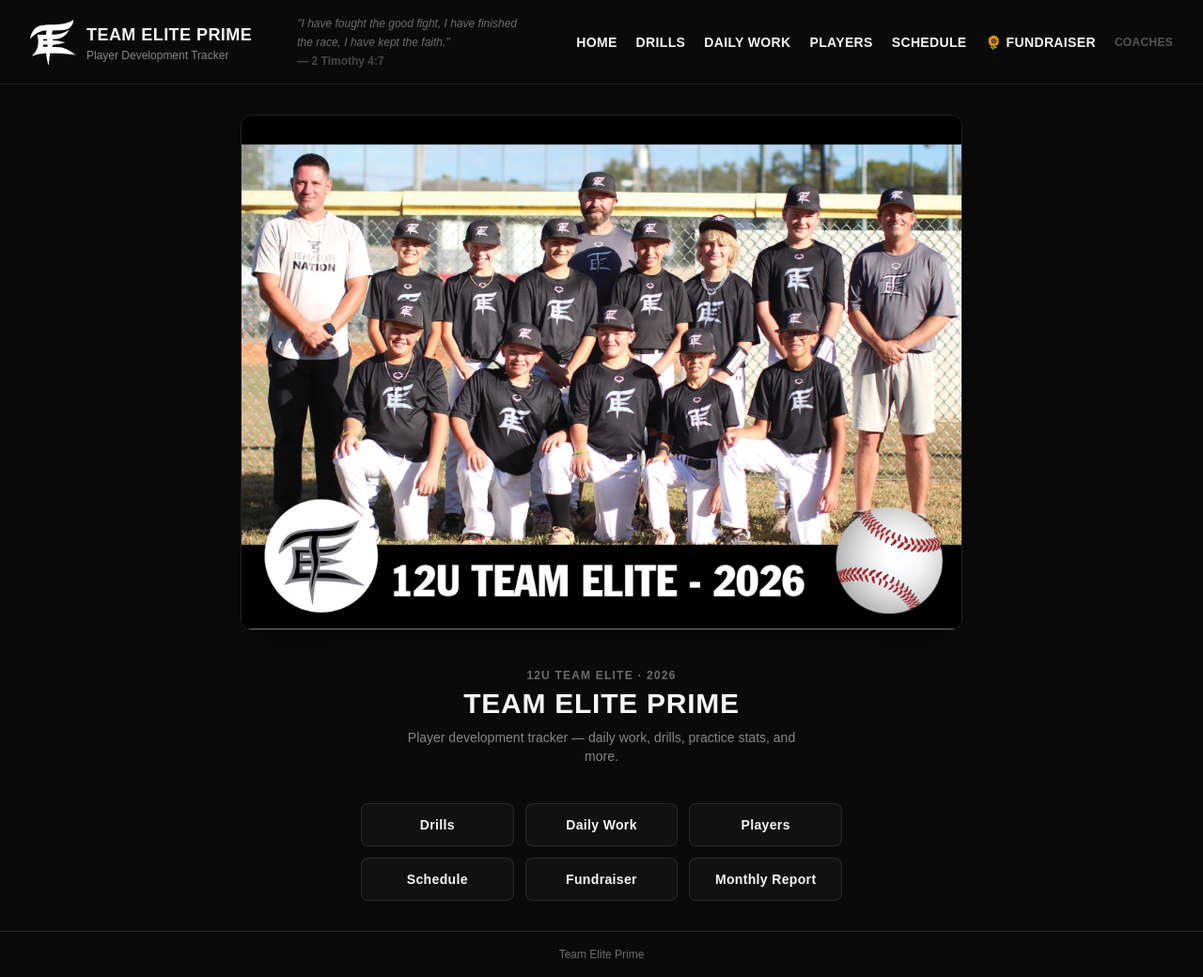
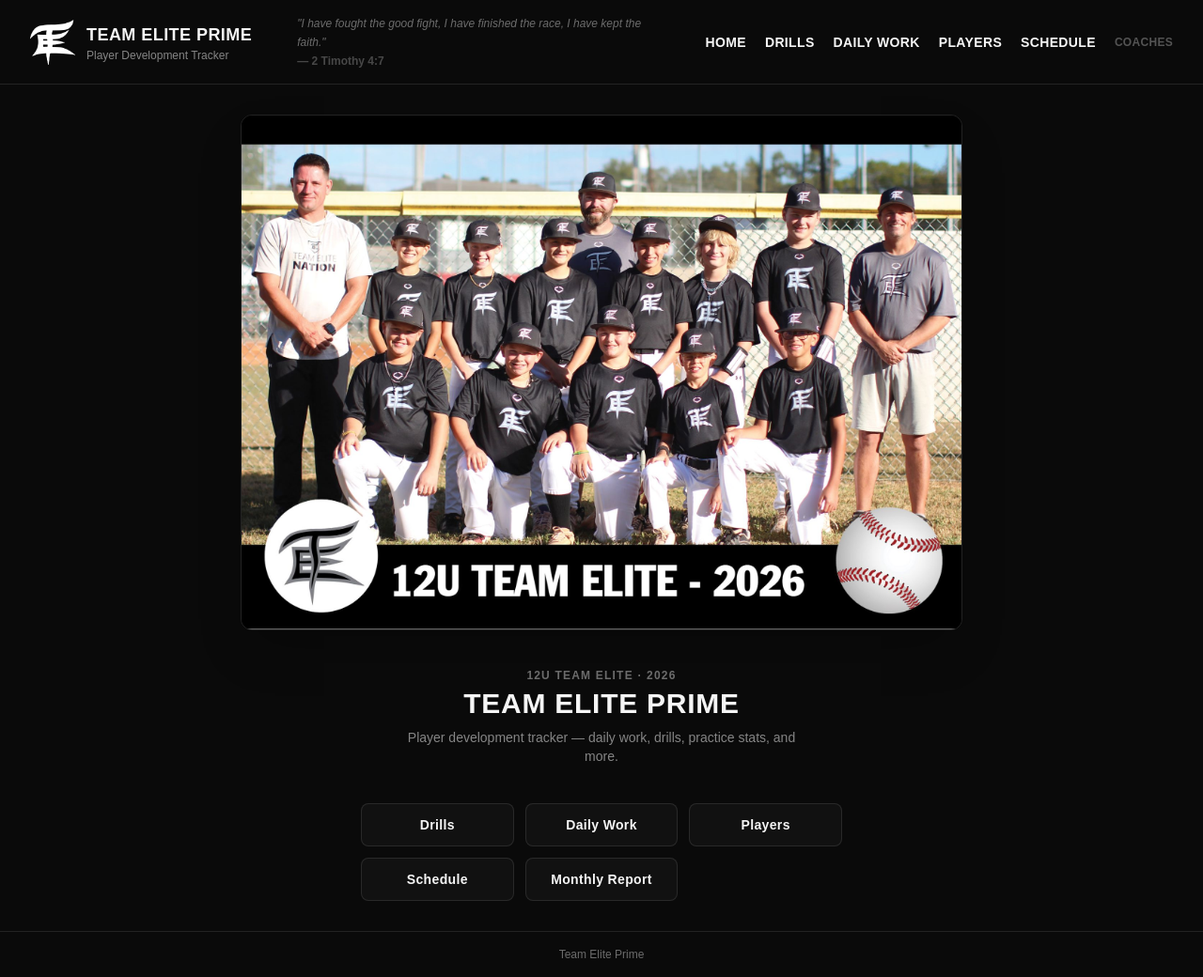
Before and after one commit to nvastano/exposure-tristar, a Next.js app: page / in a window 1280 px wide. Shown: the whole page at 94% size. Built offline with nearby package versions, Linux system fonts and the light colour scheme.

Commit message:
Remove fundraiser from nav and home page links
Co-Authored-By: Claude Sonnet 4.6 <noreply@anthropic.com>
Claude-Session: https://claude.ai/code/session_01XjHFHfUZSkmQric4kkqrEY

```diff
--- a/app/page.tsx
+++ b/app/page.tsx
@@ -28,8 +28,7 @@ export default function HomePage() {
           { href: "/daily-work", label: "Daily Work" },
           { href: "/players", label: "Players" },
           { href: "/schedule", label: "Schedule" },
-          { href: "/fundraiser", label: "Fundraiser" },
-          { href: "/monthly-report", label: "Monthly Report" },
+{ href: "/monthly-report", label: "Monthly Report" },
         ].map((link) => (
           <Link
             key={link.href}
--- a/components/NavMenu.tsx
+++ b/components/NavMenu.tsx
@@ -11,7 +11,6 @@ const PLAYER_LINKS = [
   { href: "/daily-work", label: "DAILY WORK" },
   { href: "/players", label: "PLAYERS" },
   { href: "/schedule", label: "SCHEDULE" },
-  { href: "/fundraiser", label: "🌻 FUNDRAISER" },
 ];
 
 const COACH_LINKS = [
```
